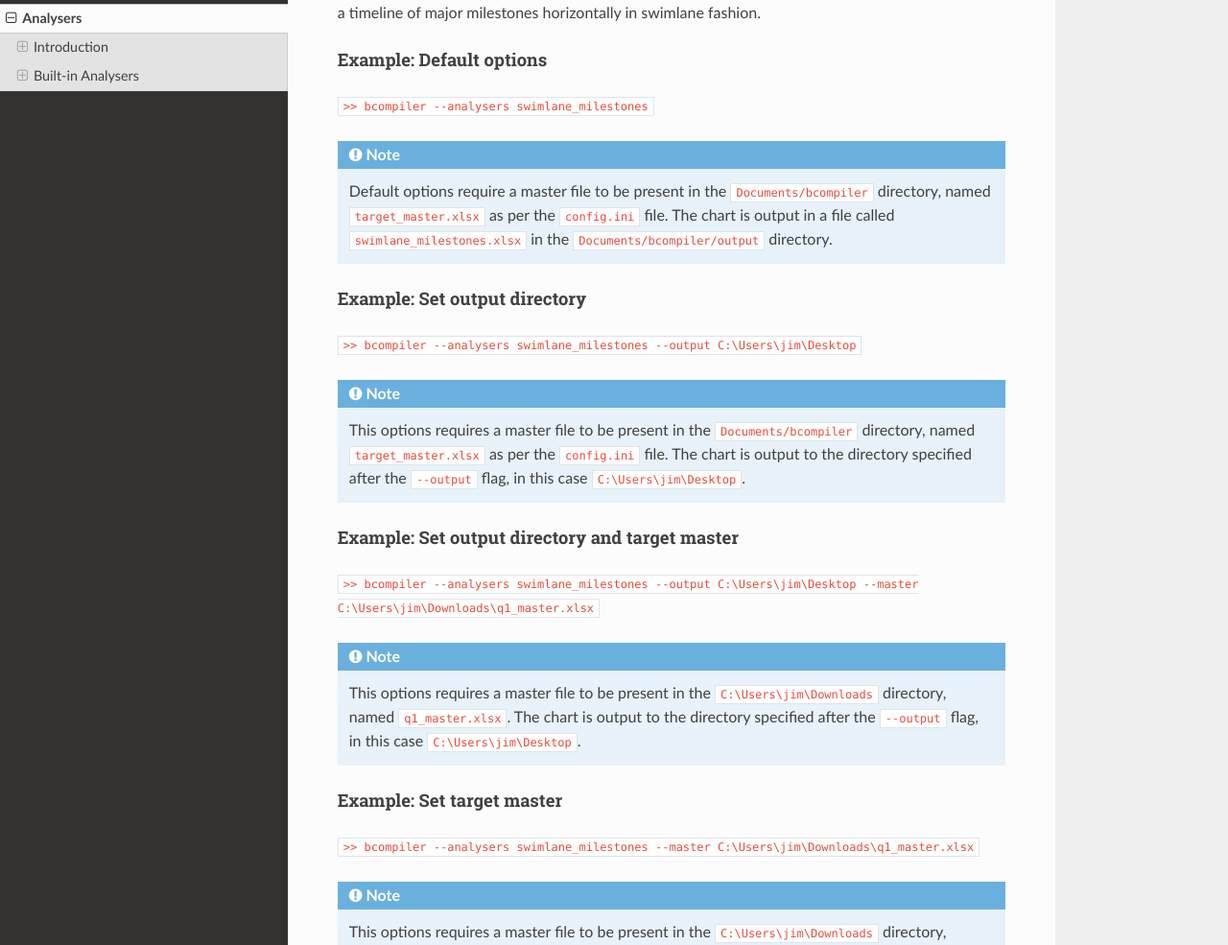
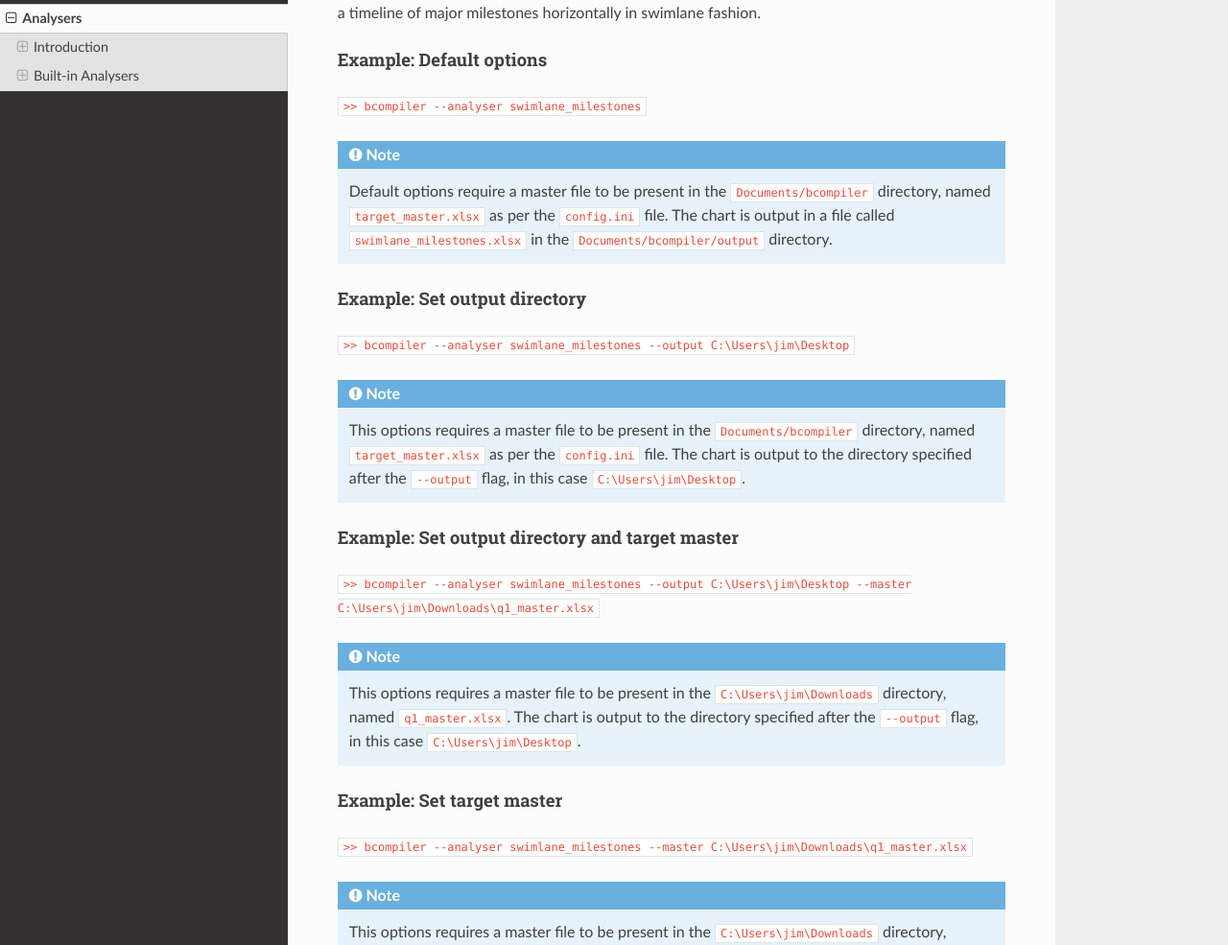
Before and after one commit to yulqen/bcompiler, a Sphinx documentation site: the page built from docs/analysers.rst, in a window 1280 px wide and 1400 px high, scrolled down 1188 px. Shown: the part 189-1174 px from the top of the window at 96% size. Built offline with Sphinx 7.4.7 and the Read the Docs theme 2.0.0, drawn with Linux system fonts in a browser that asks for light colours; some of the changed text lies outside the part shown.

Commit message:
doc fix analysers to analyser

```diff
--- a/docs/analysers.rst
+++ b/docs/analysers.rst
@@ -20,7 +20,7 @@ Running from the commandline
 Basic command
 ~~~~~~~~~~~~~~
 
-``>> bcompiler --analysers ANALYSER OPTIONS``
+``>> bcompiler --analyser ANALYSER OPTIONS``
 
 
 
@@ -68,7 +68,7 @@ fashion.
 Example: Default options
 ~~~~~~~~~~~~~~~~~~~~~~~~~
 
-``>> bcompiler --analysers swimlane_milestones``
+``>> bcompiler --analyser swimlane_milestones``
 
 .. note::
     Default options require a master file to be present in the ``Documents/bcompiler`` directory, named ``target_master.xlsx`` as per the ``config.ini`` file.
@@ -78,7 +78,7 @@ Example: Default options
 Example: Set output directory
 ~~~~~~~~~~~~~~~~~~~~~~~~~~~~~~
 
-``>> bcompiler --analysers swimlane_milestones --output C:\Users\jim\Desktop``
+``>> bcompiler --analyser swimlane_milestones --output C:\Users\jim\Desktop``
 
 .. note::
     This options requires a master file to be present in the ``Documents/bcompiler`` directory, named ``target_master.xlsx`` as per the ``config.ini`` file.
@@ -88,7 +88,7 @@ Example: Set output directory
 Example: Set output directory and target master
 ~~~~~~~~~~~~~~~~~~~~~~~~~~~~~~~~~~~~~~~~~~~~~~~~
 
-``>> bcompiler --analysers swimlane_milestones --output C:\Users\jim\Desktop --master C:\Users\jim\Downloads\q1_master.xlsx``
+``>> bcompiler --analyser swimlane_milestones --output C:\Users\jim\Desktop --master C:\Users\jim\Downloads\q1_master.xlsx``
 
 .. note::
     This options requires a master file to be present in the ``C:\Users\jim\Downloads`` directory, named ``q1_master.xlsx``.
@@ -98,7 +98,7 @@ Example: Set output directory and target master
 Example: Set target master
 ~~~~~~~~~~~~~~~~~~~~~~~~~~
 
-``>> bcompiler --analysers swimlane_milestones --master C:\Users\jim\Downloads\q1_master.xlsx``
+``>> bcompiler --analyser swimlane_milestones --master C:\Users\jim\Downloads\q1_master.xlsx``
 
 .. note::
     This options requires a master file to be present in the ``C:\Users\jim\Downloads`` directory, named ``q1_master.xlsx``.
```
